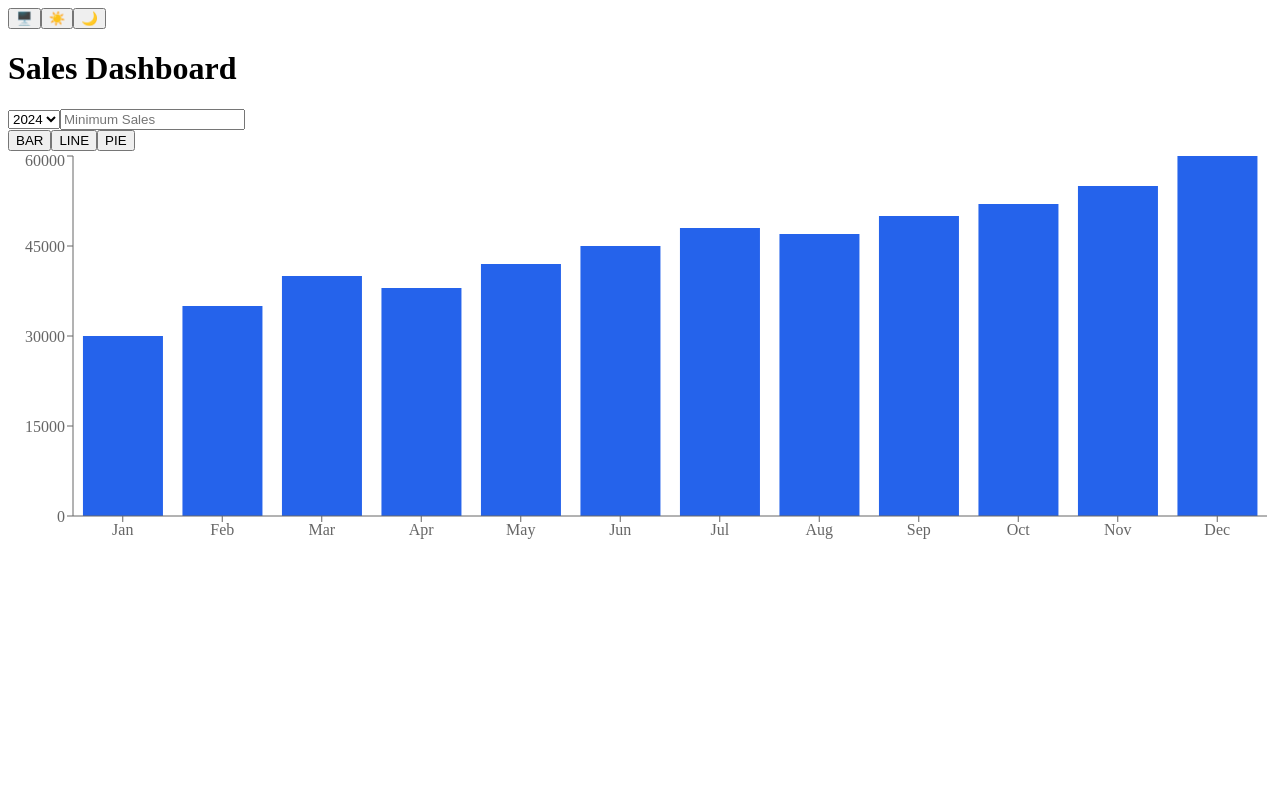
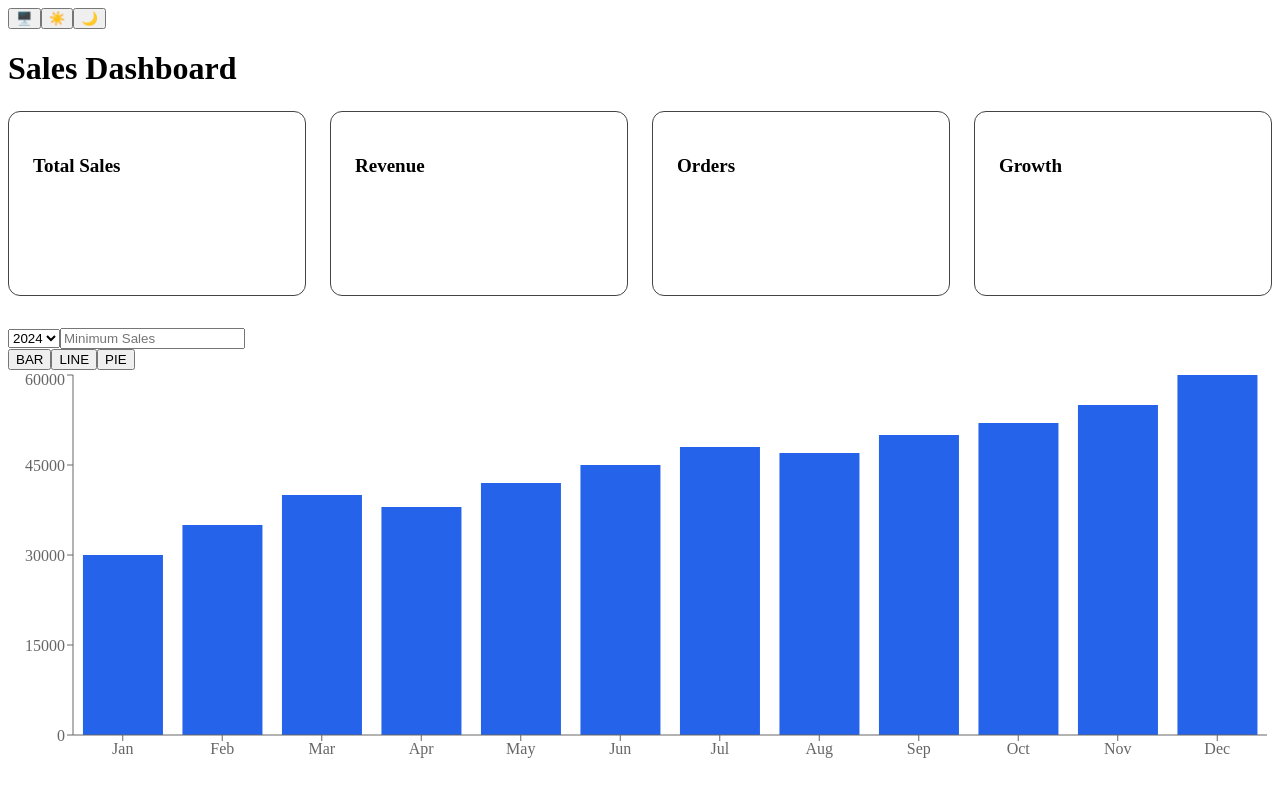
Before and after one commit to techkinha553-source/sales-dashboard, a Next.js app: page / in a window 1280 px wide. Shown: the top 796 px of the page. Built offline with nearby package versions, Linux system fonts and the light colour scheme.

Commit message:
adding toggle mode

```diff
--- a/app/layout.tsx
+++ b/app/layout.tsx
@@ -25,7 +25,7 @@ export default function RootLayout({
   children: React.ReactNode;
 }>) {
   return (
-    <html lang="en">
+    <html lang="en" suppressHydrationWarning>
       <body
         className={`${geistSans.variable} ${geistMono.variable} antialiased bg-gray-100 dark:bg-gray-950 transition-colors`}
       >
--- a/app/page.tsx
+++ b/app/page.tsx
@@ -4,6 +4,7 @@ import ChartTabs from "@/components/molecules/ChartTabs";
 import { useState } from "react";
 import SalesChart from "@/components/organisms/SalesChart";
 import { salesData } from "@/data/salesData";
+import KpiCards from "@/components/organisms/KpiCards";
 
 export default function Home() {
   const [year, setYear] = useState(2024);
@@ -15,14 +16,20 @@ export default function Home() {
   );
 
   return (
-    <main className="min-h-screen bg-gray-100 dark:bg-gray-950 p-6 sm:p-10 text-black dark:text-white transition-colors">
+    <main className="min-h-screen bg-gray-100 dark:bg-gray-950 p-8 text-black dark:text-white">
+
+      {/* Header */}
+      <header className="max-w-6xl mx-auto mb-6">
+        <h1 className="text-4xl font-bold tracking-tight">
+          Sales Dashboard
+        </h1>
+      </header>
+
+      {/*  KPI Cards – FULL WIDTH */}
+      <KpiCards />
+
+      {/* Content Wrapper */}
       <div className="max-w-6xl mx-auto">
-        {/* Header */}
-        <header className="mb-8">
-          <h1 className="text-4xl font-bold tracking-tight">
-            Sales Dashboard
-          </h1>
-        </header>
 
         {/* Filters Card */}
         <section className="bg-white dark:bg-gray-900 rounded-xl shadow-md p-6 mb-8">
@@ -52,9 +59,10 @@ export default function Home() {
         </section>
 
         {/* Chart Card */}
-        <section className="bg-white dark:bg-gray-900 rounded-xl shadow-lg p-6 transition-all">
+        <section className="bg-white dark:bg-gray-900 rounded-xl shadow-lg p-6">
           <SalesChart data={filteredData} type={chartType} />
         </section>
+
       </div>
     </main>
   );
--- a/components/molecules/ChartTabs.tsx
+++ b/components/molecules/ChartTabs.tsx
@@ -11,17 +11,19 @@ export default function ChartTabs({ value, onChange }: ChartTabsProps) {
   const tabs: ChartType[] = ["bar", "line", "pie"];
 
   return (
-    <div className="flex gap-6 bg-gray-100 dark:bg-gray-800 p-2 rounded-lg ">
+    <div className="flex bg-gray-100 dark:bg-gray-800 p-3 rounded-xl space-x-4">
       {tabs.map((tab) => (
         <button
           key={tab}
           onClick={() => onChange(tab)}
-          className={`px-6 py-3 rounded-full text-base font-semibold transition-all duration-200
-  ${
-    value === tab
-      ? "bg-blue-700 dark:bg-blue-600 text-white shadow-lg"
-      : "bg-blue-500 dark:bg-blue-500 text-white hover:bg-blue-600 dark:hover:bg-blue-400"
-  } hover:scale-105 active:scale-95`}
+          className={`px-7 py-3 rounded-full text-[15px] font-semibold
+            transition-all duration-200
+            ${
+              value === tab
+                ? "bg-blue-700 dark:bg-blue-600 text-white shadow-md"
+                : "bg-blue-500 dark:bg-blue-500 text-white hover:bg-blue-600 dark:hover:bg-blue-400"
+            }
+            hover:scale-105 active:scale-95`}
         >
           {tab.toUpperCase()}
         </button>
--- /dev/null
+++ b/components/organisms/KpiCards.tsx
@@ -0,0 +1,41 @@
+"use client";
+
+const kpis = [
+  { label: "Total Sales", value: "₹1.2M" },
+  { label: "Revenue", value: "₹860K" },
+  { label: "Orders", value: "2,340" },
+  { label: "Growth", value: "+12%" },
+];
+
+export default function KpiCards() {
+  return (
+    <div
+      style={{
+        display: "grid",
+        gridTemplateColumns: "repeat(4, 1fr)",
+        gap: "24px",
+        width: "100%",
+        marginBottom: "32px",
+        marginTop: "24px",
+      }}
+    >
+      {kpis.map((item) => (
+        <div
+          key={item.label}
+          style={{
+            background: "rgb(37, 99, 235);",
+            color: "#fff",
+            padding: "24px",
+            borderRadius: "12px",
+            border: "1px solid #444",
+          }}
+        >
+          <p style={{ color: "#000", fontSize: "19px" , fontWeight:"bold" }}>{item.label}</p>
+          <p style={{ fontSize: "28px", fontWeight: "bold" }}>
+            {item.value}
+          </p>
+        </div>
+      ))}
+    </div>
+  );
+}
```
Also changed, not shown: app/dashboard/page.tsx (+7 -4 lines), 1 other file (tests, documents, lock files or other folders).
